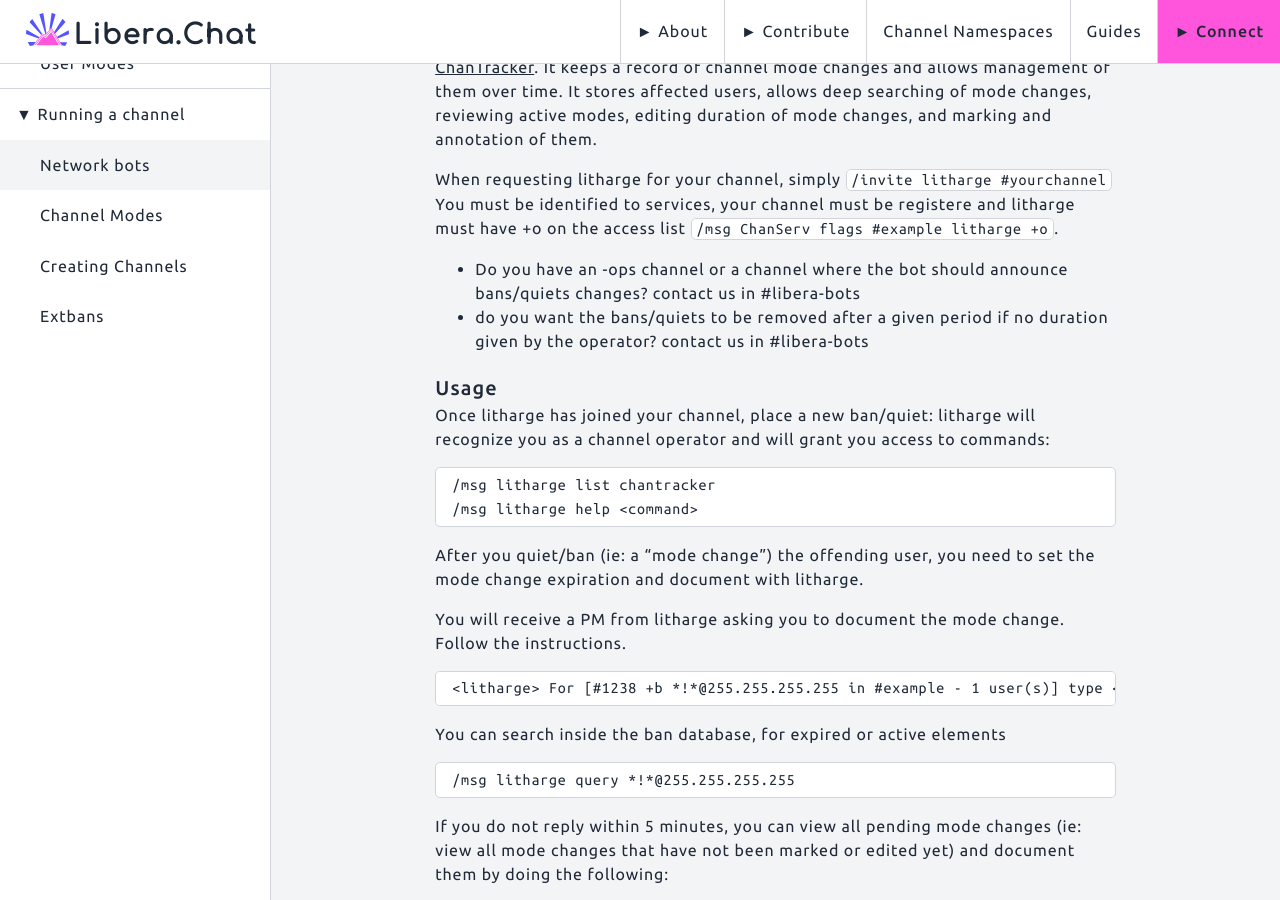
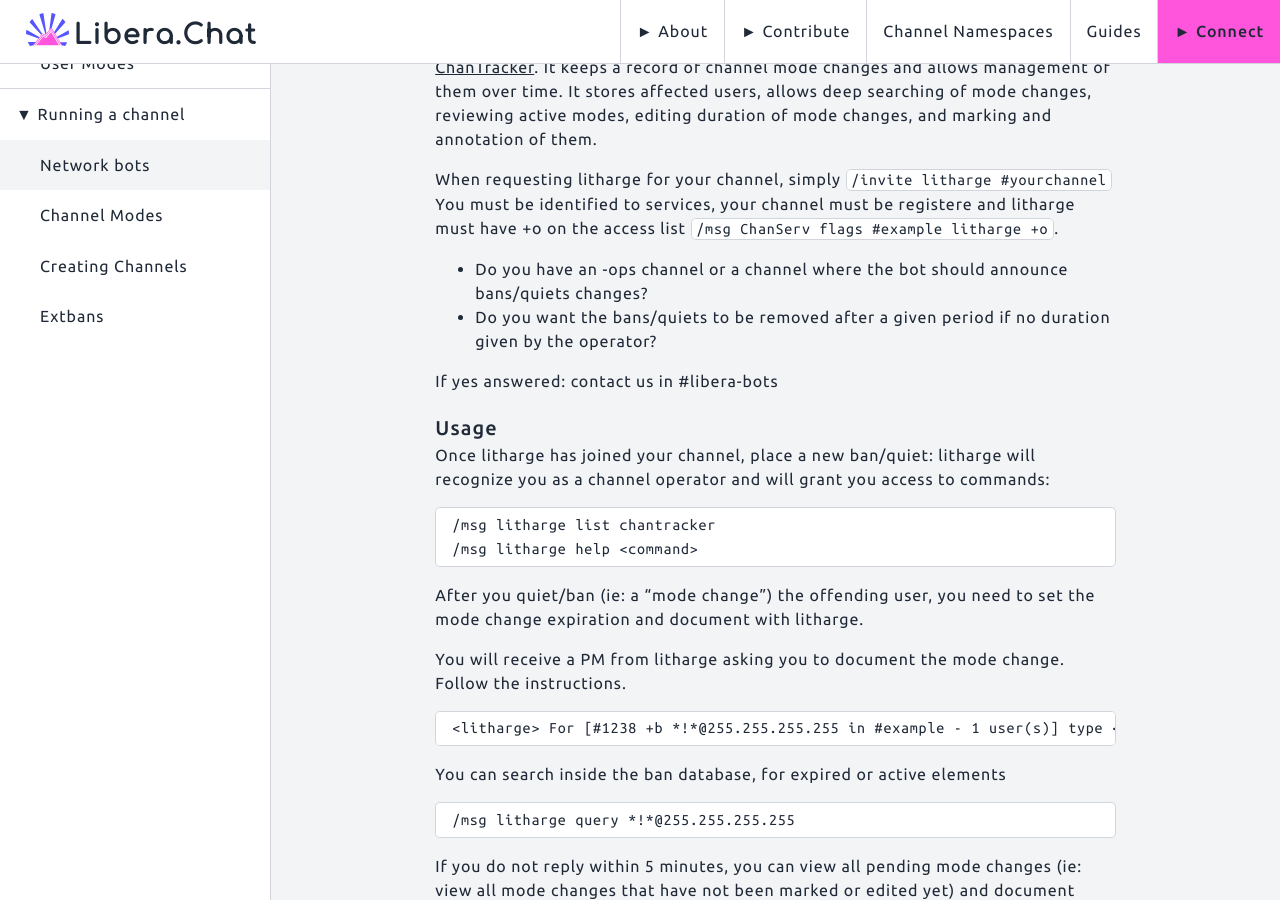
Before and after one commit to Libera-Chat/libera-chat.github.io, a Jekyll site: the page built from content/_guides/bots.md, in a window 1280 px wide and 900 px high, scrolled down 643 px. Built offline with Jekyll 4.4.1, drawn with Linux system fonts in a browser that asks for light colours.

Commit message:
Update bots.md

```diff
--- a/content/_guides/bots.md
+++ b/content/_guides/bots.md
@@ -38,9 +38,11 @@
 litharge must have +o on the access list `/msg ChanServ flags #example litharge +o`.
 
 - Do you have an -ops channel or a channel where the bot should announce
-  bans/quiets changes? contact us in #libera-bots
-- do you want the bans/quiets to be removed after a given period if no
-  duration given by the operator? contact us in #libera-bots
+  bans/quiets changes?
+- Do you want the bans/quiets to be removed after a given period if no
+  duration given by the operator?
+
+If yes answered: contact us in #libera-bots
 
 ### Usage
 
```
